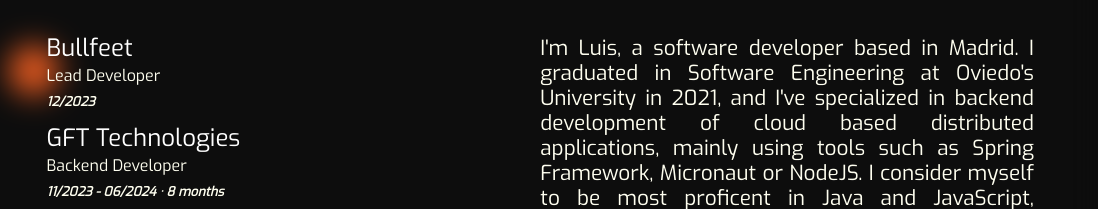
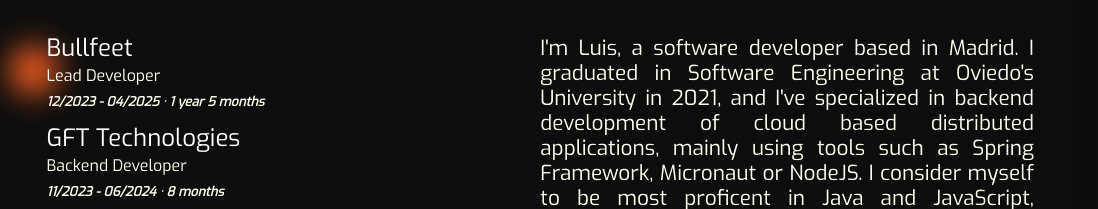
Before and after one commit to LuisBoto/luisboto, a website built with webpack: page docs/index.html in a window 1280 px wide. Shown: the part 498-707 px from the top of the page, 182-1280 px from the left. Built offline with nearby package versions, Linux system fonts and the light colour scheme.

Commit message:
chore: update dates

```diff
--- a/docs/index.html
+++ b/docs/index.html
@@ -41,14 +41,14 @@
             <p class="expInfo">
                 <a class="bigFirstLine" id="bullfeetLocation">Bullfeet</a><br>
                 <span id="bullfeetPosition">Desarrollador</span><br>
-                <b class="smallBold" id="bullfeetDates">12/2023</b>
+                <b class="smallBold" id="bullfeetDates">12/2023 - 04/2025</b>
             </p>
 
             <img class="expLogo" src="<%=require('./src/res/gft.svg')%>" alt="GFT logo" />
             <p class="expInfo">
                 <a class="bigFirstLine" id="gftLocation">GFT</a><br>
                 <span id="gftPosition">Desarrollador</span><br>
-                <b class="smallBold" id="gftDates">11/2023</b>
+                <b class="smallBold" id="gftDates">11/2023 - 06/2024</b>
             </p>
 
             <img class="expLogo" src="<%=require('./src/res/autentia.png')%>" alt="Autentia logo" />
--- a/docs/src/js/Language.js
+++ b/docs/src/js/Language.js
@@ -17,7 +17,8 @@ class Language {
             "Lead Developer"
         ]),
         BULLFEET_DATES : new Language("bullfeetDates", [
-            "12/2023"
+            "12/2023 - 04/2025 · 1 año 5 meses",
+            "12/2023 - 04/2025 · 1 year 5 months"
         ]),
         GFT_LOCATION : new Language("gftLocation", [
             "GFT Technologies"
```
